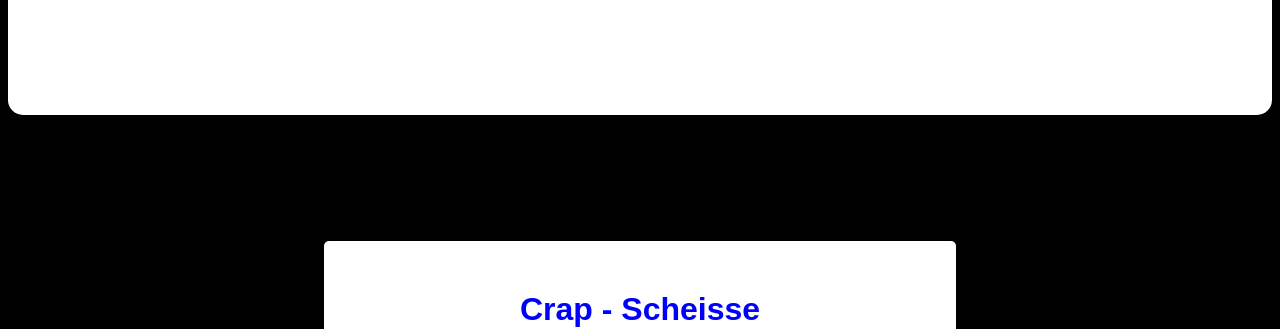
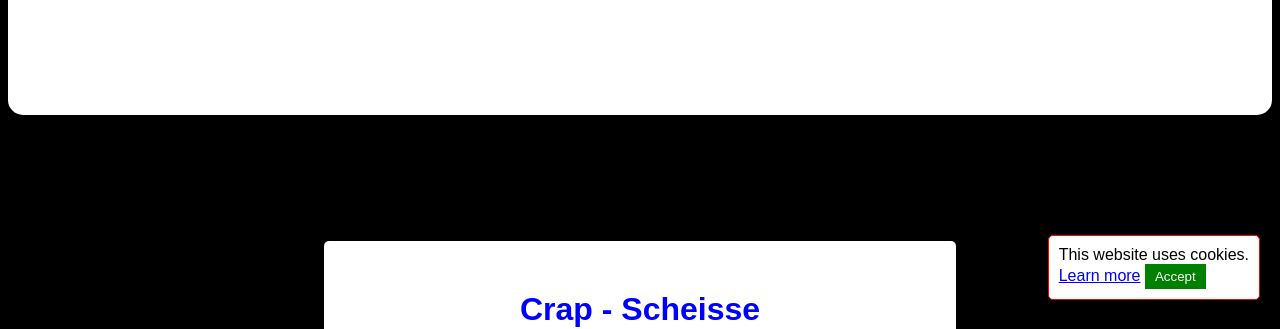
Before and after one commit to Helloer21/German, a plain HTML site: page index.html in a window 1280 px wide. Shown: the part 480-809 px from the top of the page. Drawn offline with Linux system fonts and the light colour scheme.

Commit message:
Update style.css

```diff
--- a/style.css
+++ b/style.css
@@ -73,3 +73,22 @@ body .container-1 .button {
     margin-left: 35%;
     font-weight: bolder;
 }
+
+
+
+#cookie-popup {
+    position: fixed;
+    bottom: 20px;
+    right: 20px;
+    background: #fff;
+    padding: 10px;
+    border: 1px solid #ff0000;
+    border-radius: 5px;
+}
+#cookie-popup button {
+    background: green;
+    color: white;
+    padding: 5px 10px;
+    border: none;
+    cursor: pointer;
+}
```
